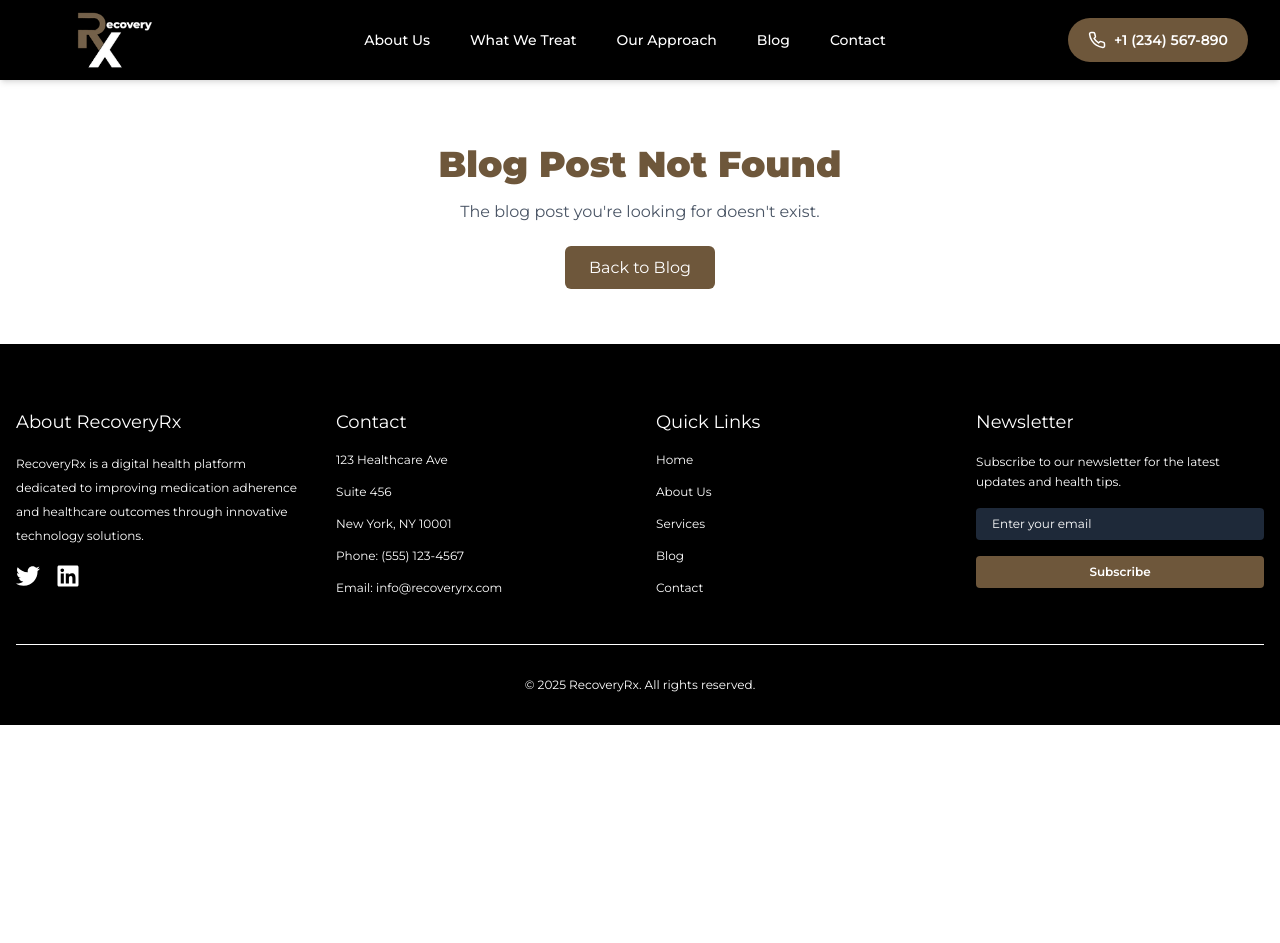
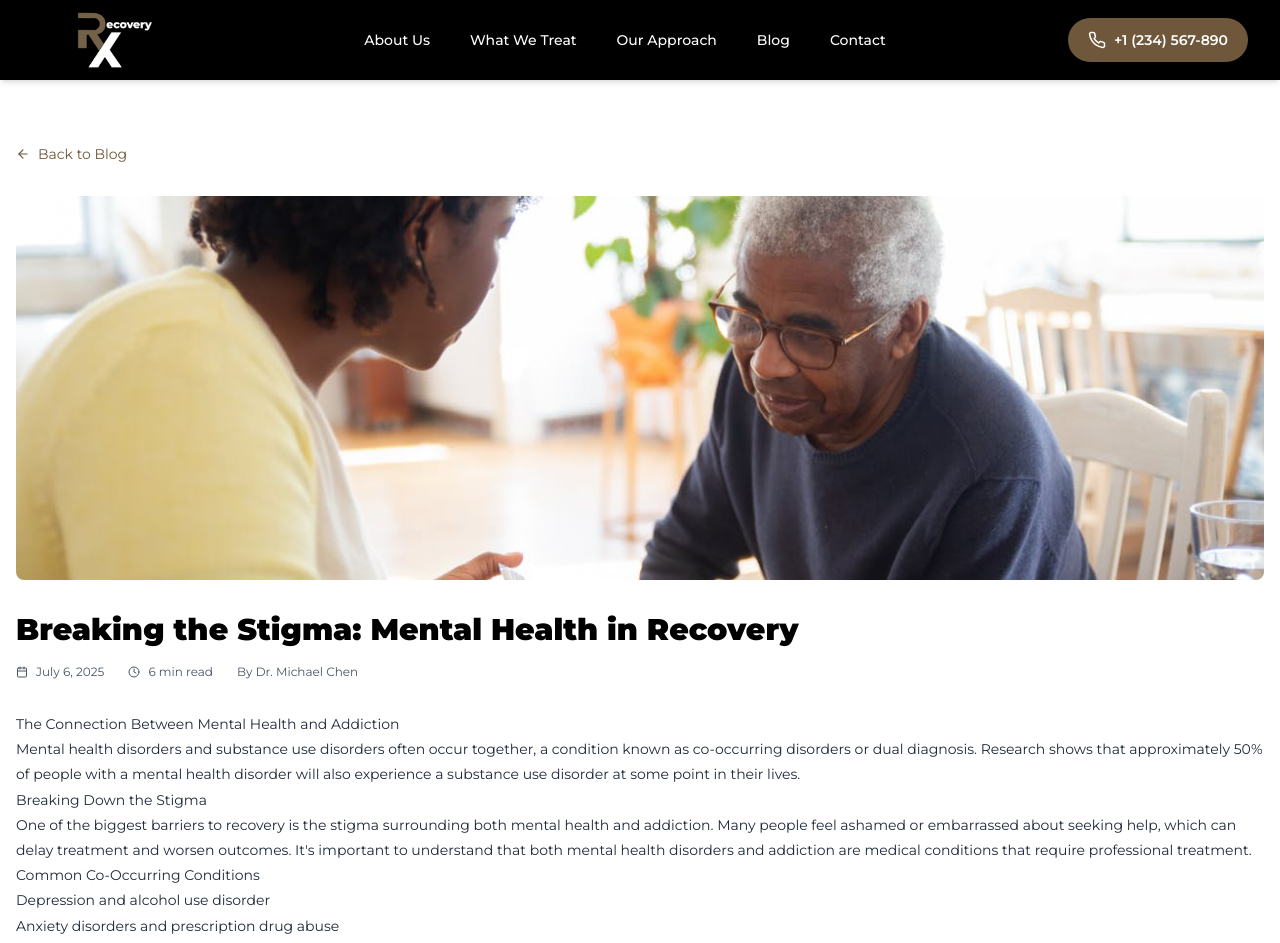
Before and after one commit to orlamee/recoveryrx, a Next.js app: page /blog/breaking-the-stigma-mental-health-in-recovery in a window 1280 px wide. Shown: the top 943 px of the page. Before the commit the page ends 800 px from the top, so only its background shows below. Built offline with nearby package versions, Linux system fonts and the light colour scheme.

Commit message:
Update blog post IDs and enhance content for improved clarity and engagement

```diff
--- a/src/app/blog/[id]/page.tsx
+++ b/src/app/blog/[id]/page.tsx
@@ -7,7 +7,7 @@ import { FiArrowLeft, FiCalendar, FiClock } from "react-icons/fi";
 
 const blogPosts = [
   {
-    id: "1",
+    id: "understanding-medication-assisted-treatment",
     title: "Understanding Medication-Assisted Treatment (MAT)",
     excerpt:
       "Learn how MAT combines medications with counseling and behavioral therapies to provide a comprehensive approach to substance use disorder treatment.",
@@ -16,10 +16,34 @@ const blogPosts = [
     readTime: "8 min read",
     author: "Dr. Sarah Johnson",
     content: `
+      <h2>What is Medication-Assisted Treatment?</h2>
+      <p>Medication-Assisted Treatment (MAT) is an evidence-based approach that combines FDA-approved medications with counseling and behavioral therapies to treat substance use disorders. This comprehensive method has proven to be one of the most effective ways to help individuals achieve and maintain recovery.</p>
+
+      <h2>How MAT Works</h2>
+      <p>MAT works by normalizing brain chemistry, blocking the euphoric effects of alcohol and opioids, relieving physiological cravings, and normalizing body functions without the negative effects of the abused drug. The treatment is individualized and tailored to meet each patient's specific needs.</p>
+
+      <h2>Benefits of MAT</h2>
+      <ul>
+        <li>Reduces cravings and withdrawal symptoms</li>
+        <li>Improves patient survival rates</li>
+        <li>Increases retention in treatment programs</li>
+        <li>Decreases illicit drug use and criminal activity</li>
+        <li>Improves the ability to gain and maintain employment</li>
+        <li>Enhances birth outcomes for pregnant women with substance use disorders</li>
+      </ul>
+
+      <h2>Common Medications Used</h2>
+      <p>Several FDA-approved medications are used in MAT programs, including methadone, buprenorphine, and naltrexone for opioid use disorders, and naltrexone, acamprosate, and disulfiram for alcohol use disorders. Each medication works differently and is chosen based on individual patient needs.</p>
+
+      <h2>The Role of Counseling</h2>
+      <p>While medication addresses the physical aspects of addiction, counseling and behavioral therapies address the psychological and social factors. This combination provides the best chance for sustainable recovery and helps patients develop coping strategies for long-term success.</p>
+
+      <h2>Getting Started with MAT</h2>
+      <p>If you or someone you know is struggling with substance use disorder, MAT could be an effective treatment option. At RecoveryRx, our experienced medical team works with each patient to develop a personalized treatment plan that may include MAT as part of a comprehensive recovery program.</p>
     `,
   },
   {
-    id: "2",
+    id: "breaking-the-stigma-mental-health-in-recovery",
     title: "Breaking the Stigma: Mental Health in Recovery",
     excerpt:
       "Addressing the dual challenges of addiction recovery and mental health, and how integrated treatment approaches can make a difference.",
@@ -28,10 +52,33 @@ const blogPosts = [
     readTime: "6 min read",
     author: "Dr. Michael Chen",
     content: `
+      <h2>The Connection Between Mental Health and Addiction</h2>
+      <p>Mental health disorders and substance use disorders often occur together, a condition known as co-occurring disorders or dual diagnosis. Research shows that approximately 50% of people with a mental health disorder will also experience a substance use disorder at some point in their lives.</p>
+
+      <h2>Breaking Down the Stigma</h2>
+      <p>One of the biggest barriers to recovery is the stigma surrounding both mental health and addiction. Many people feel ashamed or embarrassed about seeking help, which can delay treatment and worsen outcomes. It's important to understand that both mental health disorders and addiction are medical conditions that require professional treatment.</p>
+
+      <h2>Common Co-Occurring Conditions</h2>
+      <ul>
+        <li>Depression and alcohol use disorder</li>
+        <li>Anxiety disorders and prescription drug abuse</li>
+        <li>PTSD and substance use disorders</li>
+        <li>Bipolar disorder and various substance dependencies</li>
+        <li>ADHD and stimulant abuse</li>
+      </ul>
+
+      <h2>Integrated Treatment Approaches</h2>
+      <p>The most effective treatment for co-occurring disorders involves an integrated approach that addresses both conditions simultaneously. This may include medication management, individual therapy, group counseling, family therapy, and peer support programs.</p>
+
+      <h2>The Importance of Comprehensive Care</h2>
+      <p>At RecoveryRx, we understand that recovery is not just about stopping substance use—it's about healing the whole person. Our integrated treatment programs address both mental health and substance use disorders, providing patients with the tools they need for lasting recovery.</p>
+
+      <h2>Hope for Recovery</h2>
+      <p>Recovery from co-occurring disorders is possible with the right treatment and support. By addressing both conditions together and providing comprehensive care, individuals can achieve lasting wellness and rebuild their lives.</p>
     `,
   },
   {
-    id: "3",
+    id: "family-support-in-the-recovery-journey",
     title: "Family Support in the Recovery Journey",
     excerpt:
       "How involving family members in the recovery process can strengthen outcomes and rebuild relationships damaged by addiction.",
@@ -40,6 +87,33 @@ const blogPosts = [
     readTime: "7 min read",
     author: "Dr. Emily Rodriguez",
     content: `
+      <h2>The Role of Family in Recovery</h2>
+      <p>Recovery is not just an individual journey—it affects entire families. When family members are involved in the treatment process, outcomes improve significantly. Family support can provide motivation, accountability, and a strong foundation for long-term recovery success.</p>
+
+      <h2>How Addiction Affects Families</h2>
+      <p>Addiction can strain family relationships, create trust issues, and cause emotional trauma for all family members. Children may experience neglect or instability, spouses may feel betrayed or helpless, and parents may struggle with guilt and confusion about how to help their loved one.</p>
+
+      <h2>Family Therapy Benefits</h2>
+      <ul>
+        <li>Improves communication between family members</li>
+        <li>Helps rebuild trust and repair relationships</li>
+        <li>Educates family about addiction as a disease</li>
+        <li>Develops healthy coping strategies for the entire family</li>
+        <li>Creates a supportive home environment for recovery</li>
+        <li>Addresses enabling behaviors that may hinder recovery</li>
+      </ul>
+
+      <h2>Setting Healthy Boundaries</h2>
+      <p>One of the most important aspects of family involvement in recovery is learning to set healthy boundaries. This means supporting the person in recovery while not enabling destructive behaviors. Family members learn to practice tough love while maintaining compassion and hope.</p>
+
+      <h2>Building a Recovery-Supportive Environment</h2>
+      <p>Creating a home environment that supports recovery involves removing triggers, establishing new routines, and developing family activities that don't revolve around substance use. This might include regular family meetings, shared meals, and engaging in healthy recreational activities together.</p>
+
+      <h2>Long-Term Family Healing</h2>
+      <p>Recovery is an ongoing process that requires continued family support and involvement. Regular family therapy sessions, participation in support groups like Al-Anon, and ongoing education about addiction and recovery can help families maintain healthy relationships and support long-term sobriety.</p>
+
+      <h2>Getting Help at RecoveryRx</h2>
+      <p>At RecoveryRx, we believe that involving families in the recovery process is essential for success. Our family therapy programs help heal relationships, improve communication, and create a strong support system for lasting recovery.</p>
     `,
   },
 ];
--- a/src/app/blog/page.tsx
+++ b/src/app/blog/page.tsx
@@ -6,7 +6,7 @@ import Footer from '@/components/Footer';
 
 const blogPosts = [
   {
-    id: 1,
+    id: 'understanding-medication-assisted-treatment',
     title: 'Understanding Medication-Assisted Treatment (MAT)',
     excerpt: 'Learn how MAT combines medications with counseling and behavioral therapies to provide a comprehensive approach to substance use disorder treatment.',
     date: 'July 8, 2025',
@@ -14,7 +14,7 @@ const blogPosts = [
     readTime: '8 min read',
   },
   {
-    id: 2,
+    id: 'breaking-the-stigma-mental-health-in-recovery',
     title: 'Breaking the Stigma: Mental Health in Recovery',
     excerpt: 'Addressing the dual challenges of addiction recovery and mental health, and how integrated treatment approaches can make a difference.',
     date: 'July 6, 2025',
@@ -22,7 +22,7 @@ const blogPosts = [
     readTime: '6 min read',
   },
   {
-    id: 3,
+    id: 'family-support-in-the-recovery-journey',
     title: 'Family Support in the Recovery Journey',
     excerpt: 'How involving family members in the recovery process can strengthen outcomes and rebuild relationships damaged by addiction.',
     date: 'July 4, 2025',
--- a/src/components/Blog.tsx
+++ b/src/components/Blog.tsx
@@ -1,30 +1,31 @@
 import React from 'react';
 import Image from 'next/image';
+import Link from 'next/link';
 
 const blogPosts = [
   {
-    id: 1,
-    title: 'The Future of Digital Healthcare',
-    excerpt: 'Exploring how technology is transforming patient care and medical adherence.',
-    date: 'May 5, 2025',
-    image: '/images/blog.jpg',
-    readTime: '5 min read',
+    id: 'understanding-medication-assisted-treatment',
+    title: 'Understanding Medication-Assisted Treatment (MAT)',
+    excerpt: 'Learn how MAT combines medications with counseling and behavioral therapies to provide a comprehensive approach to substance use disorder treatment.',
+    date: 'July 8, 2025',
+    image: '/images/health.jpg',
+    readTime: '8 min read',
   },
   {
-    id: 2,
-    title: 'Improving Patient Outcomes',
-    excerpt: 'How digital health platforms are revolutionizing patient-provider relationships.',
-    date: 'May 3, 2025',
-    image: '/images/blog.jpg',
-    readTime: '4 min read',
+    id: 'breaking-the-stigma-mental-health-in-recovery',
+    title: 'Breaking the Stigma: Mental Health in Recovery',
+    excerpt: 'Addressing the dual challenges of addiction recovery and mental health, and how integrated treatment approaches can make a difference.',
+    date: 'July 6, 2025',
+    image: '/images/health-2.jpg',
+    readTime: '6 min read',
   },
   {
-    id: 3,
-    title: 'Healthcare Technology Trends',
-    excerpt: 'Latest innovations and developments in the healthcare technology sector.',
-    date: 'May 1, 2025',
+    id: 'family-support-in-the-recovery-journey',
+    title: 'Family Support in the Recovery Journey',
+    excerpt: 'How involving family members in the recovery process can strengthen outcomes and rebuild relationships damaged by addiction.',
+    date: 'July 4, 2025',
     image: '/images/blog.jpg',
-    readTime: '6 min read',
+    readTime: '7 min read',
   },
 ];
 
@@ -51,9 +52,12 @@ const Blog = () => {
                 </div>
                 <h3 className="font-bold mb-2">{post.title}</h3>
                 <p className="text-black mb-4 text-xs">{post.excerpt}</p>
-                <button className="text-[#6e573b] font-[500] text-sm hover:text-blue-800">
+                <Link
+                  href={`/blog/${post.id}`}
+                  className="text-[#6e573b] font-[500] text-sm hover:text-blue-800"
+                >
                   Read More →
-                </button>
+                </Link>
               </div>
             </div>
           ))}
```
